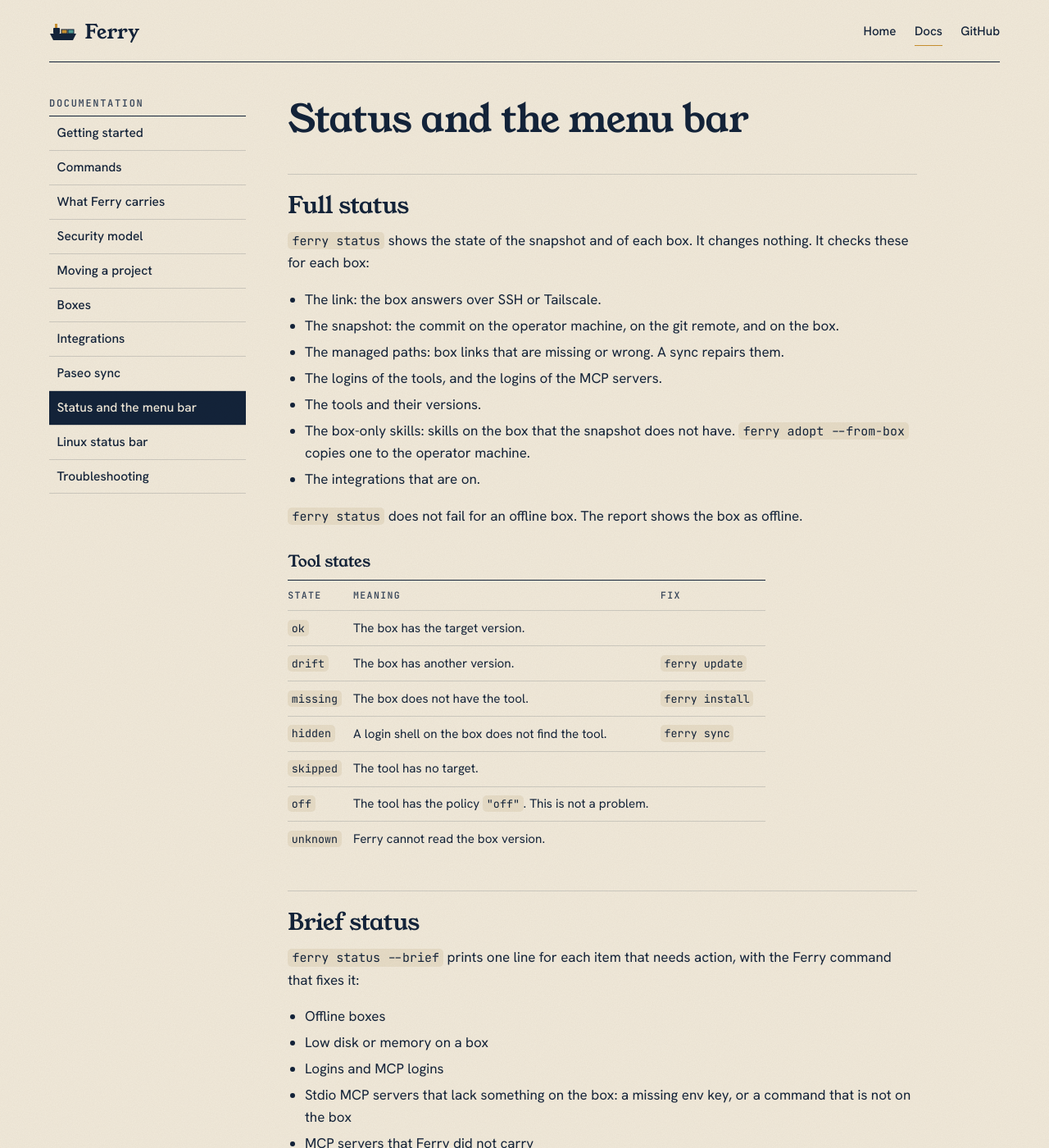
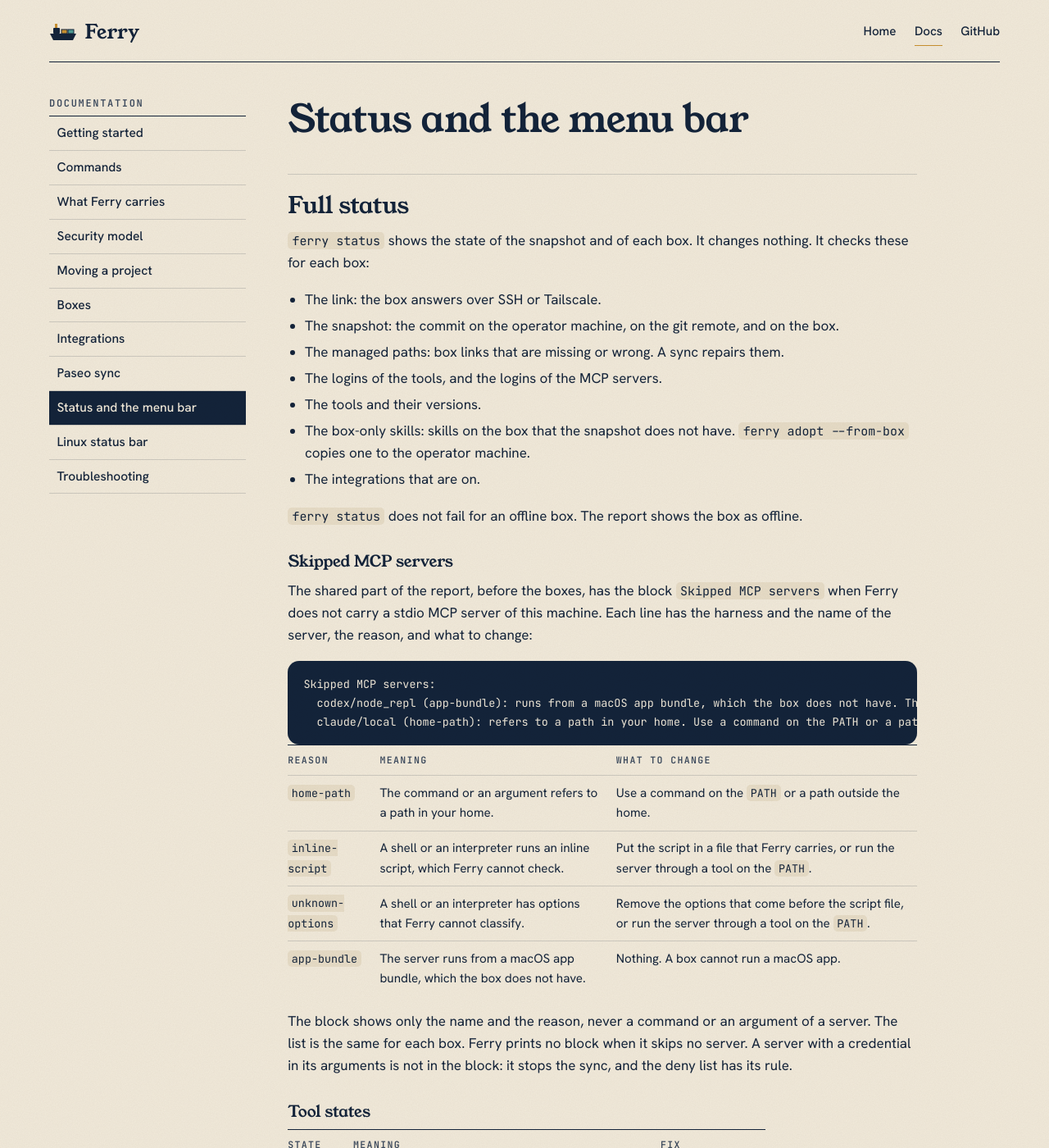
Before and after one commit to dlhck/ferry, a Jekyll site: the page built from docs/status.md, in a window 1280 px wide and 1400 px high. Shown: the whole window at 82% size. Built offline with Jekyll 4.4.1, drawn with Linux system fonts in a browser that asks for light colours; some of the changed text lies outside the part shown.

Commit message:
docs(status): describe the Skipped MCP servers block and the skippedMcp field

````diff
--- a/docs/status.md
+++ b/docs/status.md
@@ -18,6 +18,25 @@
 - The integrations that are on.
 
 `ferry status` does not fail for an offline box. The report shows the box as offline.
+
+### Skipped MCP servers
+
+The shared part of the report, before the boxes, has the block `Skipped MCP servers` when Ferry does not carry a stdio MCP server of this machine. Each line has the harness and the name of the server, the reason, and what to change:
+
+```
+Skipped MCP servers:
+  codex/node_repl (app-bundle): runs from a macOS app bundle, which the box does not have. There is nothing to change.
+  claude/local (home-path): refers to a path in your home. Use a command on the PATH or a path outside the home.
+```
+
+| Reason | Meaning | What to change |
+| --- | --- | --- |
+| `home-path` | The command or an argument refers to a path in your home. | Use a command on the `PATH` or a path outside the home. |
+| `inline-script` | A shell or an interpreter runs an inline script, which Ferry cannot check. | Put the script in a file that Ferry carries, or run the server through a tool on the `PATH`. |
+| `unknown-options` | A shell or an interpreter has options that Ferry cannot classify. | Remove the options that come before the script file, or run the server through a tool on the `PATH`. |
+| `app-bundle` | The server runs from a macOS app bundle, which the box does not have. | Nothing. A box cannot run a macOS app. |
+
+The block shows only the name and the reason, never a command or an argument of a server. The list is the same for each box. Ferry prints no block when it skips no server. A server with a credential in its arguments is not in the block: it stops the sync, and the deny list has its rule.
 
 ### Tool states
 
@@ -92,4 +111,4 @@
 
 ## Scripts and agents
 
-`ferry status --json` prints the status report with `schemaVersion: 2`. `ferry status --brief --json` prints `{ schemaVersion: 1, checkedAt, boxes }`. Each item has a `summary` of at most 60 characters and the full `message`. The [Ferry agent skill](https://github.com/dlhck/ferry/blob/main/skills/ferry/SKILL.md) describes each field.
+`ferry status --json` prints the status report with `schemaVersion: 2`. Its `skippedMcp` field has the skipped stdio MCP servers as `{ harness, name, reason }`. `ferry status --brief --json` prints `{ schemaVersion: 1, checkedAt, boxes }`. Each item has a `summary` of at most 60 characters and the full `message`. The [Ferry agent skill](https://github.com/dlhck/ferry/blob/main/skills/ferry/SKILL.md) describes each field.
````
Also changed, not shown: docs/commands.md (+5 -2 lines), docs/security-model.md (+1 -1 lines), docs/troubleshooting.md (+1 -1 lines), docs/what-ferry-carries.md (+2 -0 lines), skills/ferry/SKILL.md (+2 -1 lines), src/cli.ts (+5 -2 lines), README.md.
